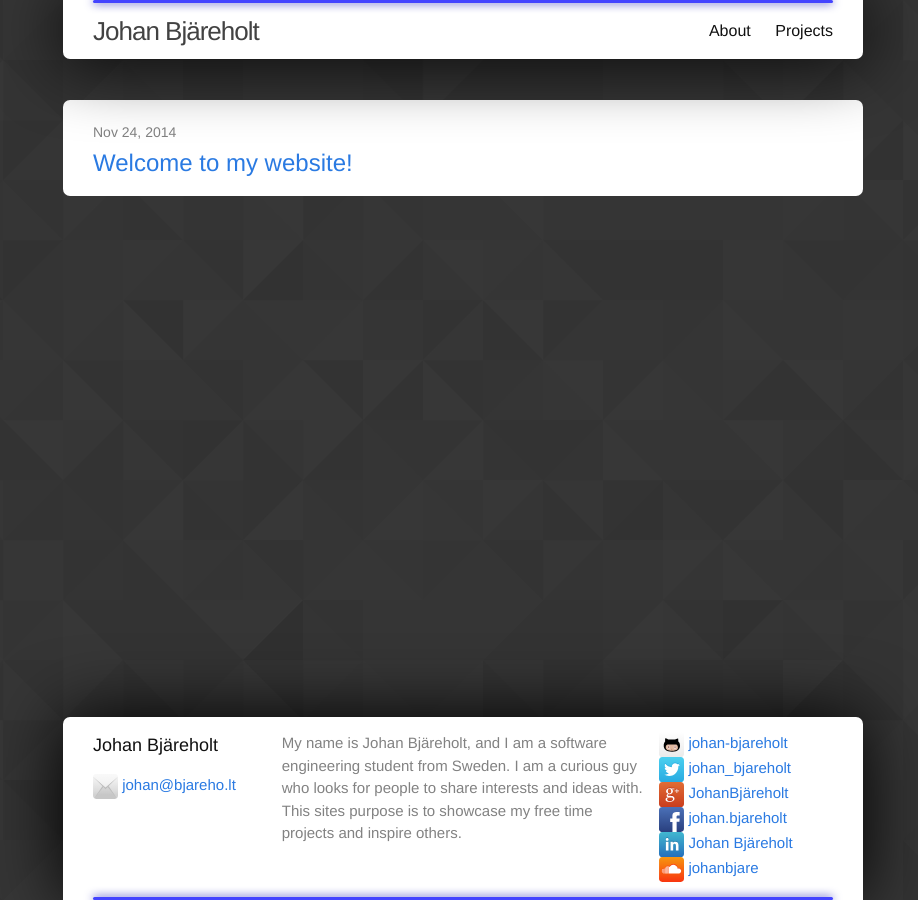
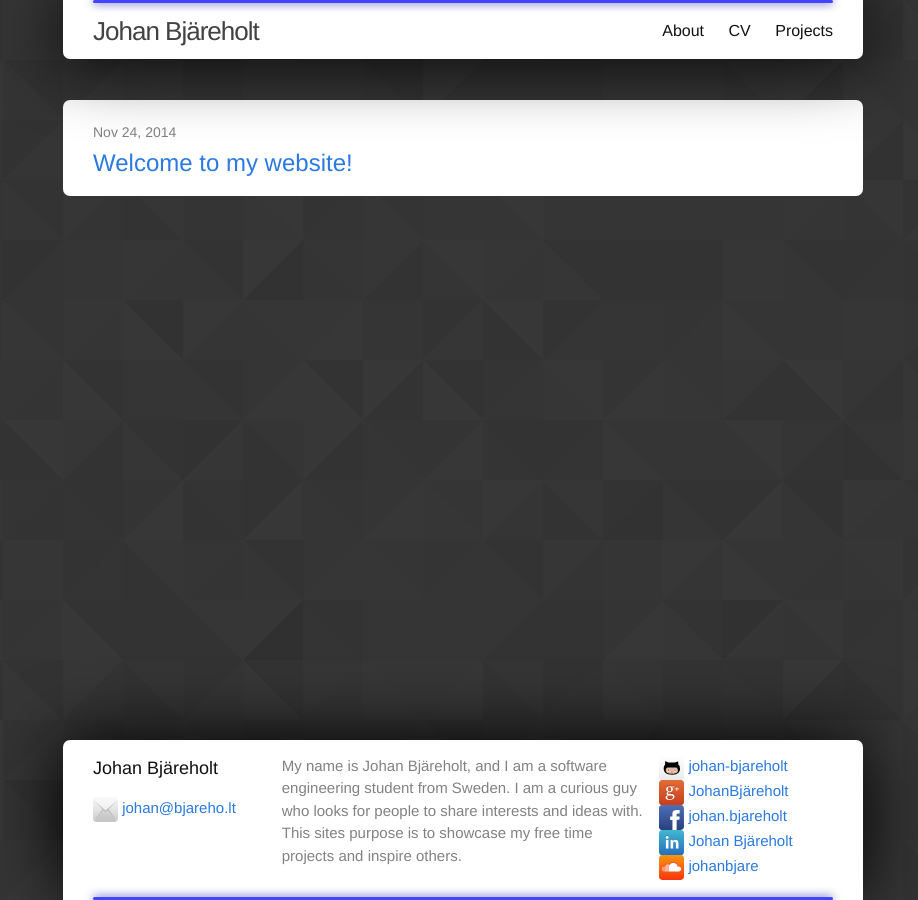
Before and after one commit to johan-bjareholt/johan-bjareholt.github.io, a Jekyll site: the page built from index.html, in a window 1280 px wide. Shown: the whole page, without its empty margins (177-1095 px from the left). Built offline with Jekyll 4.4.1, drawn with Linux system fonts in a browser that asks for light colours.

Commit message:
Small fixes and added CV - Added CV - Removed twitter link - Fixed soundcloud link

```diff
--- a/_config.yml
+++ b/_config.yml
@@ -13,7 +13,6 @@
 # Contact info
 name: Johan Bjäreholt
 email: johan@bjareho.lt
-twitter_username: johan_bjareholt
 googleplus_username: JohanBjäreholt
 github_username:  johan-bjareholt
 facebook_username: johan.bjareholt
--- a/_includes/footer.html
+++ b/_includes/footer.html
@@ -29,15 +29,6 @@
           </li>
           {% endif %}
 
-          {% if site.twitter_username %}
-          <li>
-            <a href="https://twitter.com/{{ site.twitter_username }}">
-              <img src="/img/contact/webicon-twitter.svg" width="25px" height="25px">
-              <span class="username">{{ site.twitter_username }}</span>
-            </a>
-          </li>
-          {% endif %}
-
           {% if site.googleplus_username %}
           <li>
             <a href="https://plus.google.com/+{{ site.googleplus_username }}">
@@ -64,7 +55,7 @@
           {% endif %}
           {% if site.soundcloud_username %}
           <li>
-            <a href="https://soundcloud.com/{{ site.linkedin_username }}">
+            <a href="https://soundcloud.com/{{ site.soundcloud_username }}">
               <img src="/img/contact/webicon-soundcloud.svg" width="25px" height="25px">
               <span class="username">{{ site.soundcloud_username}}</span>
             </a>
```
Also changed, not shown: _layouts/link.html (added, +8 -0 lines), cv.md (added, +6 -0 lines).
